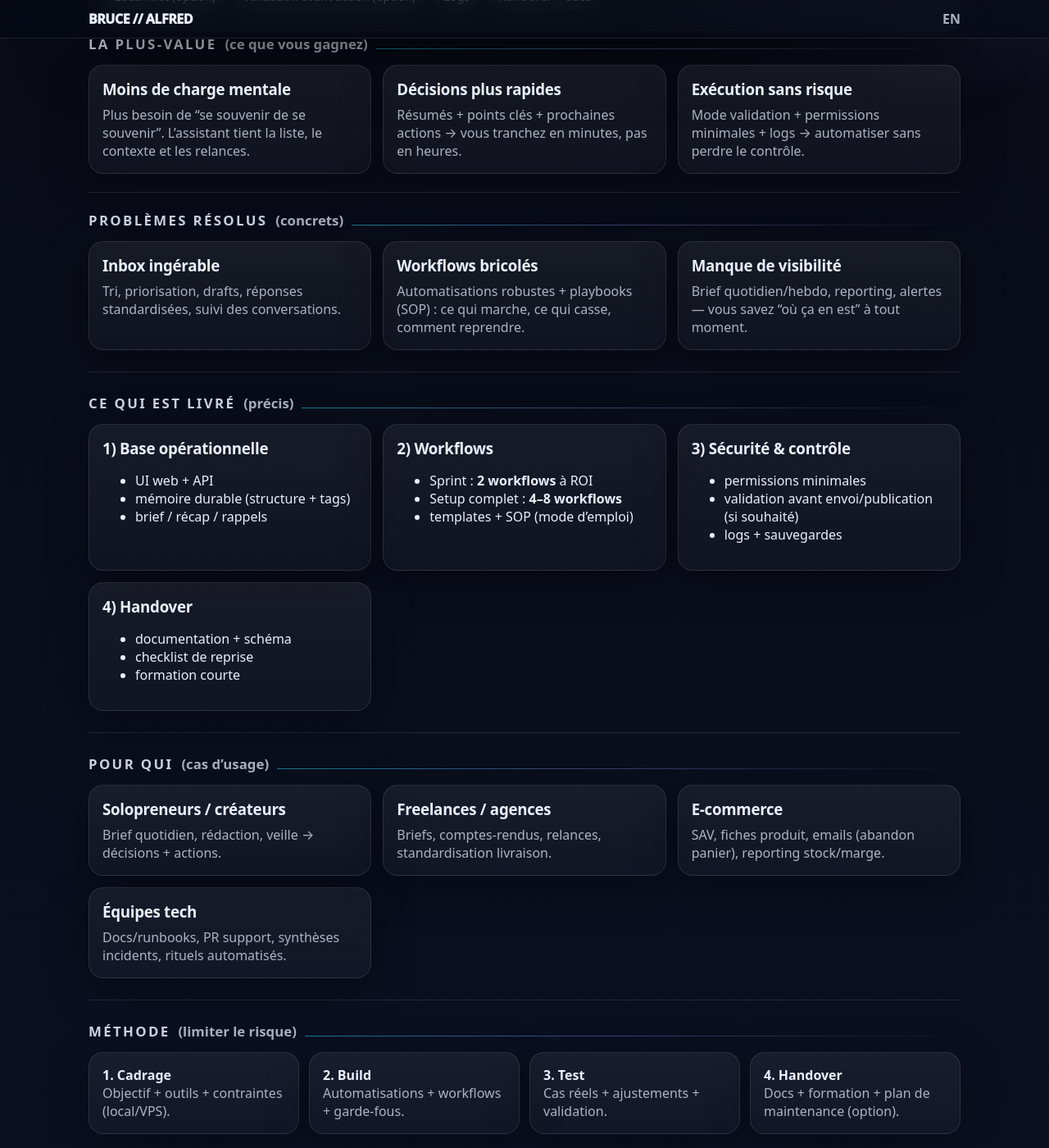
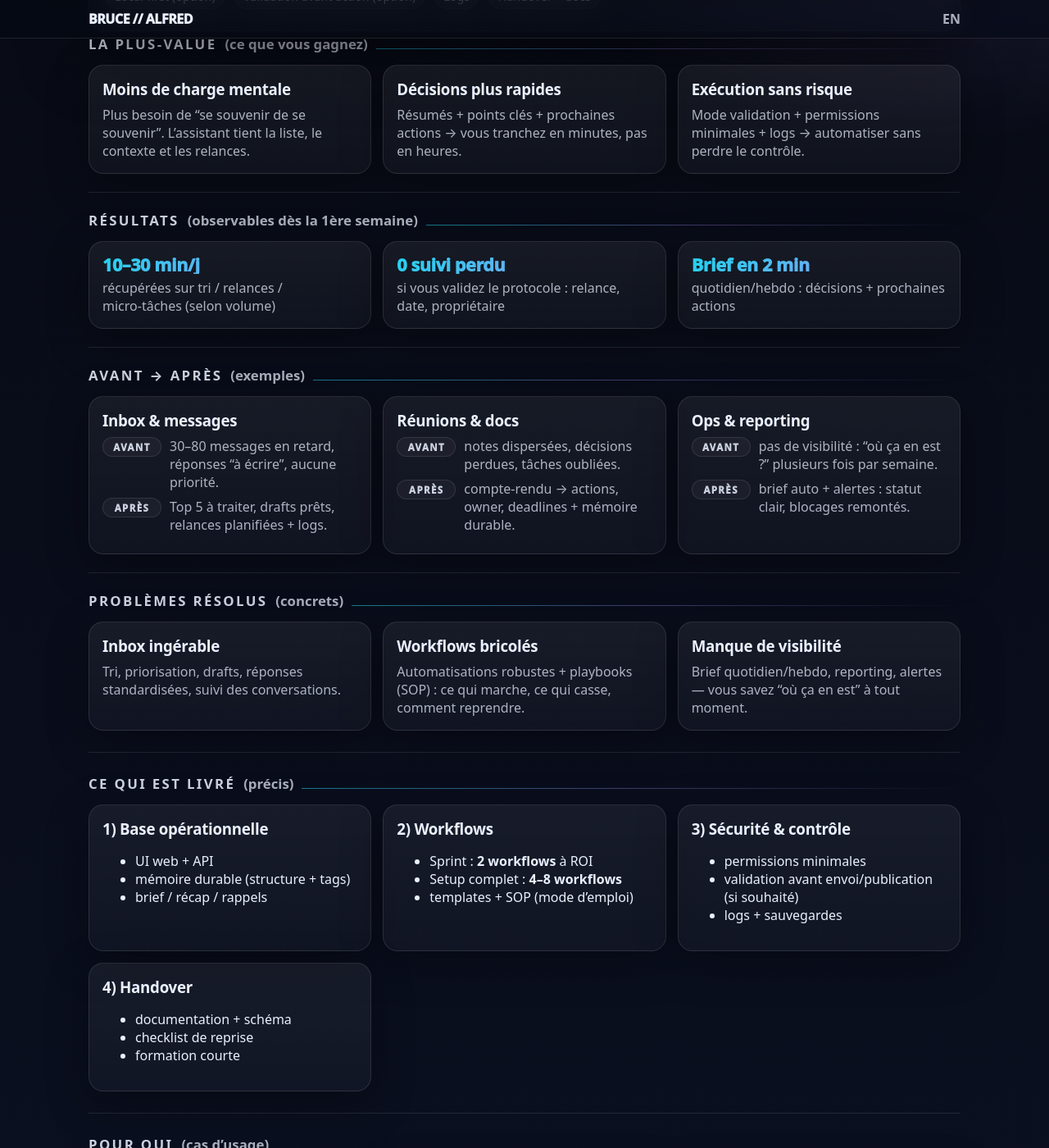
Before and after one commit to bruce-automation/bruce-automation.github.io, a Jekyll site: the page built from index.md, in a window 1280 px wide and 1400 px high, scrolled down 525 px. Shown: the whole window at 82% size. Built offline with Jekyll 4.4.1, drawn with Linux system fonts in a browser that asks for light colours; some of the changed text lies outside the part shown.

Commit message:
Copy: make value proposition outcome-driven + add metrics & before/after

```diff
--- a/assets/landing.css
+++ b/assets/landing.css
@@ -88,6 +88,13 @@
 .promo__tag{display:inline-flex;align-items:center;font-weight:950;font-size:.78rem;letter-spacing:.10em;text-transform:uppercase;color:#061019;background:linear-gradient(135deg,var(--c),var(--c2));padding:6px 10px;border-radius:999px}
 .promo__text{color:rgba(234,240,255,.92)}
 
+/* Metrics + cases */
+.metrics{grid-template-columns:repeat(auto-fit,minmax(220px,1fr))}
+.metric__kpi{font-weight:1000;letter-spacing:-.02em;font-size:1.35rem;line-height:1.1;margin-bottom:6px;background:linear-gradient(135deg,var(--c),var(--c2));-webkit-background-clip:text;background-clip:text;color:transparent}
+.cases{grid-template-columns:repeat(auto-fit,minmax(280px,1fr))}
+.case__row{display:grid;grid-template-columns:72px 1fr;gap:10px;align-items:start;margin:8px 0}
+.case__label{display:inline-flex;align-items:center;justify-content:center;height:24px;border-radius:999px;border:1px solid var(--bd);padding:0 10px;font-weight:950;font-size:.72rem;letter-spacing:.12em;text-transform:uppercase;color:rgba(234,240,255,.86);background:rgba(255,255,255,.04)}
+
 .kpi{display:grid;grid-template-columns:repeat(auto-fit,minmax(220px,1fr));gap:12px}
 .cols{display:grid;grid-template-columns:1.2fr .8fr;gap:14px}
 @media (max-width: 860px){.cols{grid-template-columns:1fr}}
--- a/index.md
+++ b/index.md
@@ -53,6 +53,47 @@
     <div class="card">
       <h3>Exécution sans risque</h3>
       <div class="mut">Mode validation + permissions minimales + logs → automatiser sans perdre le contrôle.</div>
+    </div>
+  </div>
+
+  <div class="hr"></div>
+
+  <h2 class="h2">Résultats <span class="h2__mut">(observables dès la 1ère semaine)</span></h2>
+
+  <div class="grid metrics">
+    <div class="card metric">
+      <div class="metric__kpi">10–30 min/j</div>
+      <div class="mut">récupérées sur tri / relances / micro‑tâches (selon volume)</div>
+    </div>
+    <div class="card metric">
+      <div class="metric__kpi">0 suivi perdu</div>
+      <div class="mut">si vous validez le protocole : relance, date, propriétaire</div>
+    </div>
+    <div class="card metric">
+      <div class="metric__kpi">Brief en 2 min</div>
+      <div class="mut">quotidien/hebdo : décisions + prochaines actions</div>
+    </div>
+  </div>
+
+  <div class="hr"></div>
+
+  <h2 class="h2">Avant → Après <span class="h2__mut">(exemples)</span></h2>
+
+  <div class="grid cases">
+    <div class="card case">
+      <h3>Inbox & messages</h3>
+      <div class="case__row"><span class="case__label">Avant</span><span class="mut">30–80 messages en retard, réponses “à écrire”, aucune priorité.</span></div>
+      <div class="case__row"><span class="case__label">Après</span><span class="mut">Top 5 à traiter, drafts prêts, relances planifiées + logs.</span></div>
+    </div>
+    <div class="card case">
+      <h3>Réunions & docs</h3>
+      <div class="case__row"><span class="case__label">Avant</span><span class="mut">notes dispersées, décisions perdues, tâches oubliées.</span></div>
+      <div class="case__row"><span class="case__label">Après</span><span class="mut">compte‑rendu → actions, owner, deadlines + mémoire durable.</span></div>
+    </div>
+    <div class="card case">
+      <h3>Ops & reporting</h3>
+      <div class="case__row"><span class="case__label">Avant</span><span class="mut">pas de visibilité : “où ça en est ?” plusieurs fois par semaine.</span></div>
+      <div class="case__row"><span class="case__label">Après</span><span class="mut">brief auto + alertes : statut clair, blocages remontés.</span></div>
     </div>
   </div>
 
@@ -154,10 +195,10 @@
     <h3>Session <b>1h</b> (Starter)</h3>
     <div class="promo"><span class="promo__tag">Promo lancement</span><span class="promo__text"><b>149€</b> pour les <b>500 premiers</b></span></div>
     <ul>
-      <li>cadrage express (objectif + outils + contraintes)</li>
-      <li>installation + configuration de base (local ou VPS)</li>
-      <li><b>1 workflow</b> simple mis en place</li>
-      <li>garde‑fous essentiels + checklist d’usage</li>
+      <li><b>Résultat</b> : un assistant opérationnel + canal de contact</li>
+      <li><b>Résultat</b> : tri/priorisation + modèle de réponse (1 cas)</li>
+      <li><b>Résultat</b> : <b>1 automation</b> utile (brief / relance / reporting)</li>
+      <li><b>Résultat</b> : garde‑fous essentiels + checklist de reprise</li>
     </ul>
   </div>
 
@@ -166,10 +207,10 @@
     <h3>Setup <b>Standard</b></h3>
     <div class="mut">À partir de <b>499€</b></div>
     <ul>
-      <li><b>2–3 workflows</b> à fort ROI</li>
-      <li>intégrations + garde‑fous + logs</li>
-      <li>templates + structure mémoire de base</li>
-      <li>handover (docs + formation courte)</li>
+      <li><b>Résultat</b> : <b>2–3 workflows</b> “problème → solution” livrés</li>
+      <li><b>Résultat</b> : logs + mode validation sur actions sensibles</li>
+      <li><b>Résultat</b> : templates + mémoire structurée (retrouvable)</li>
+      <li><b>Résultat</b> : handover (docs + formation courte)</li>
     </ul>
   </div>
 
@@ -177,9 +218,9 @@
     <h3>Setup <b>Complet</b></h3>
     <div class="mut">À partir de <b>799€</b></div>
     <ul>
-      <li><b>4–8 workflows</b> + optimisation</li>
-      <li>intégrations + permissions minimales</li>
-      <li>templates + structure mémoire + SOP</li>
+      <li><b>Résultat</b> : <b>4–8 workflows</b> + optimisation sur cas réels</li>
+      <li><b>Résultat</b> : permissions minimales + séparation des accès</li>
+      <li><b>Résultat</b> : SOP complètes (utilisable par vous/équipe)</li>
     </ul>
   </div>
 
```
Also changed, not shown: en/index.md (+52 -11 lines).
